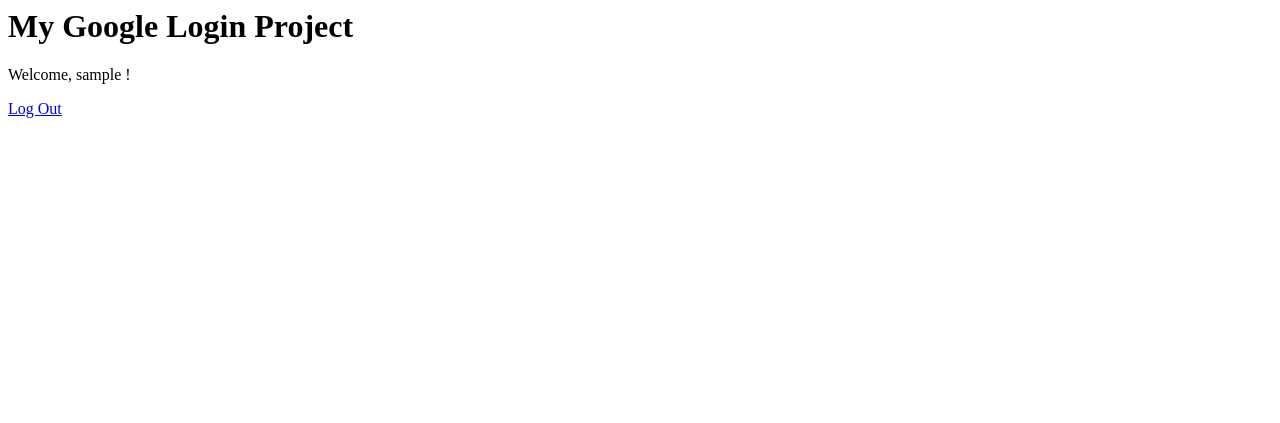
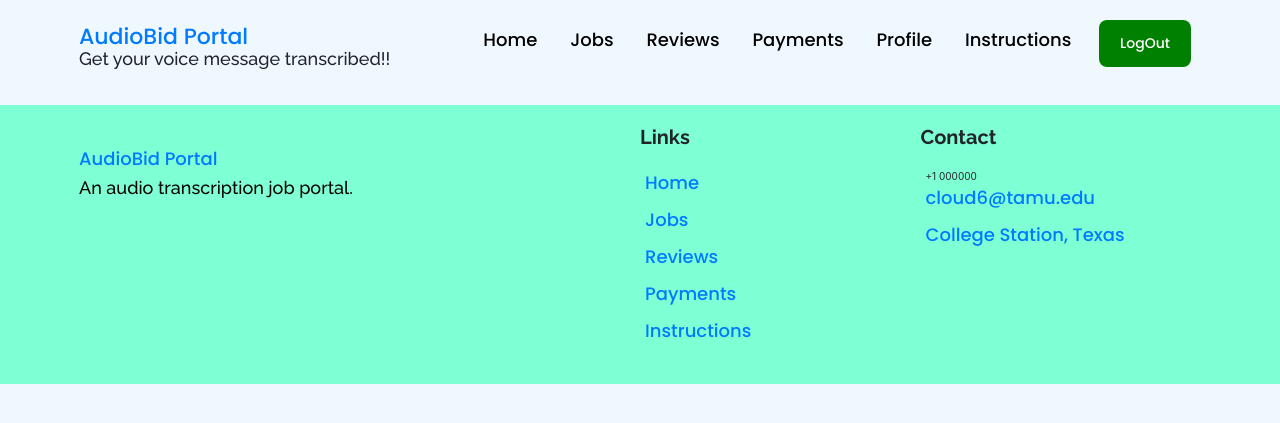
Before and after one commit to vasunverma/Audio-Bid, a Django app: page /users/profile in a window 1280 px wide. Shown: the top 423 px of the page. Run offline with Django 4.2, Linux system fonts and the light colour scheme; the visitor is signed in with stand-in values (Sample User, id 1); some libraries are stand-ins or nearby versions.

Commit message:
Linking new UI to login and logout functinoality

```diff
--- a/audiobidV1/settings.py
+++ b/audiobidV1/settings.py
@@ -28,7 +28,9 @@ SECRET_KEY = os.environ['secret_key']
 DEBUG = True
 
 ALLOWED_HOSTS = [
-    'audiobid.herokuapp.com'
+    'audiobid.herokuapp.com',
+    '127.0.0.1',
+    'localhost'
 ]
 
 # Application definition
@@ -151,7 +153,7 @@ ACCOUNT_LOGOUT_ON_GET = True
 ACCOUNT_UNIQUE_EMAIL = True
 ACCOUNT_EMAIL_REQUIRED = True
 
-SITE_ID = 2  # Keeping on incrementing this if you get an error while using google auth
+SITE_ID = 3  # Keeping on incrementing this if you get an error while using google auth
 
 SOCIALACCOUNT_PROVIDERS = {
     'google': {
--- a/users/templates/home/baseHome.html
+++ b/users/templates/home/baseHome.html
@@ -1,4 +1,5 @@
 {% load static %}
+{% load socialaccount %}
 <!doctype html>
 <html lang="en">
 <head>
@@ -31,13 +32,17 @@
                 <nav>
                     <ul class="nav__list">
                         <div class="nav__list__wrapper">
+                            {% if user.is_authenticated %}
                             <li><a href="{% url 'homePage_url' %}" class="nav__link">Home</a></li>
                             <li><a href="{% url 'jobs_url' %}" class="nav__link">Jobs</a></li>
                             <li><a href="{% url 'reviews_url' %}" class="nav__link">Reviews</a></li>
                             <li><a href="{% url 'payments_url' %}" class="nav__link">Payments</a></li>
                             <li><a href="{% url 'profile_url' %}" class="nav__link">Profile</a></li>
                             <li><a href="{% url 'instructions_url' %}" class="nav__link">Instructions</a></li>
-                            <li><a href="{% url 'profile_url' %}" class="btn primary-btn">LogOut</a></li>
+                            <li><a href="{% url 'logout' %}" class="btn primary-btn">LogOut</a></li>
+                            {% else %}
+                            <li><a href="{% url 'login_url' %}" class="btn primary-btn">Login</a> <a href="{% url 'signup_url' %}" class="btn primary-btn">SignUp</a></li>
+                            {% endif %}
                         </div>
                     </ul>
                 </nav>
--- a/users/templates/home/profile.html
+++ b/users/templates/home/profile.html
@@ -1,19 +1 @@
-{% load socialaccount %}
-<html>
-<head>
-  <title>Audio Bid</title>
-</head>
-<body>
-<h1>My Google Login Project</h1>
-
-{% if user.is_authenticated %}
-<p>Welcome, {{ user.username }} !</p>
-<p><a href="{% url 'logout' %}">Log Out</a></p>
-
-{% else %}
-<p>You are not logged in</p>
-<a href="{% url 'login' %}">Log In</a>
-{% endif %}
-
-</body>
-</html>
+{% extends "home/baseHome.html" %}
```
